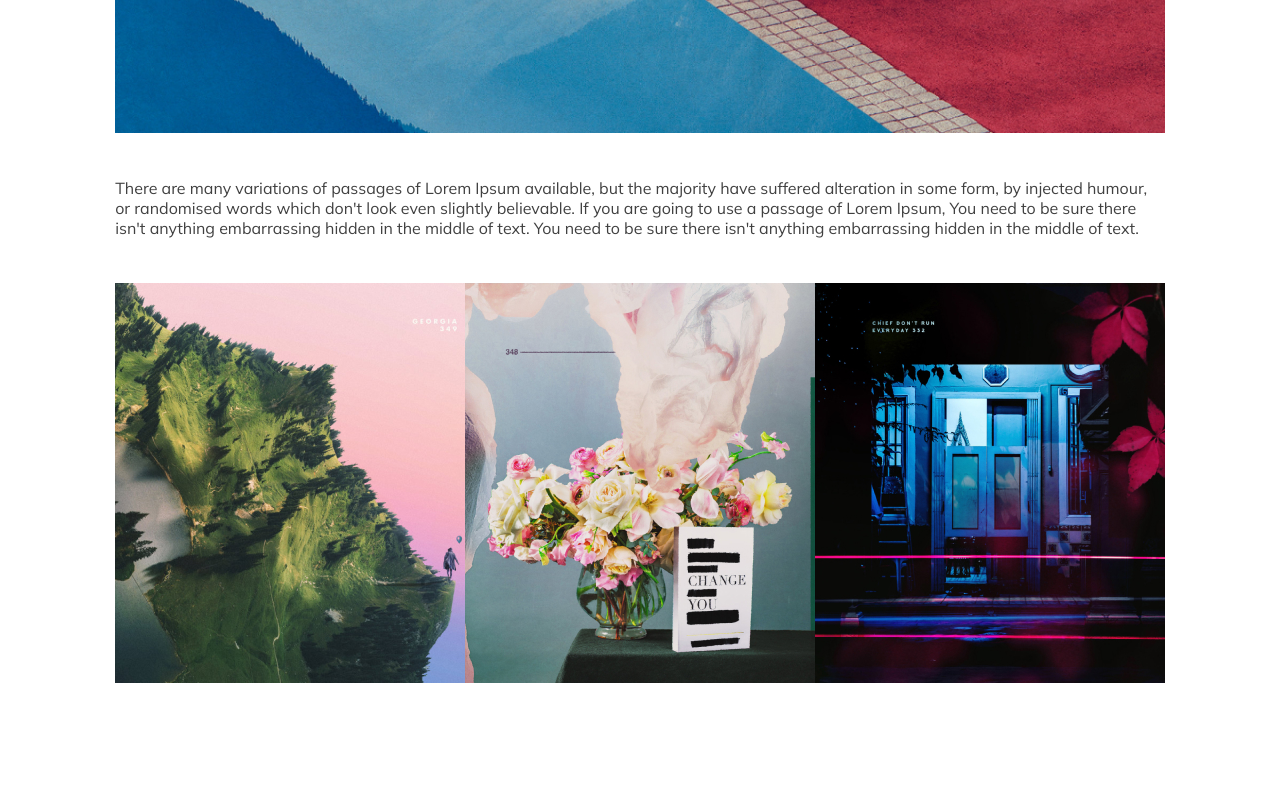
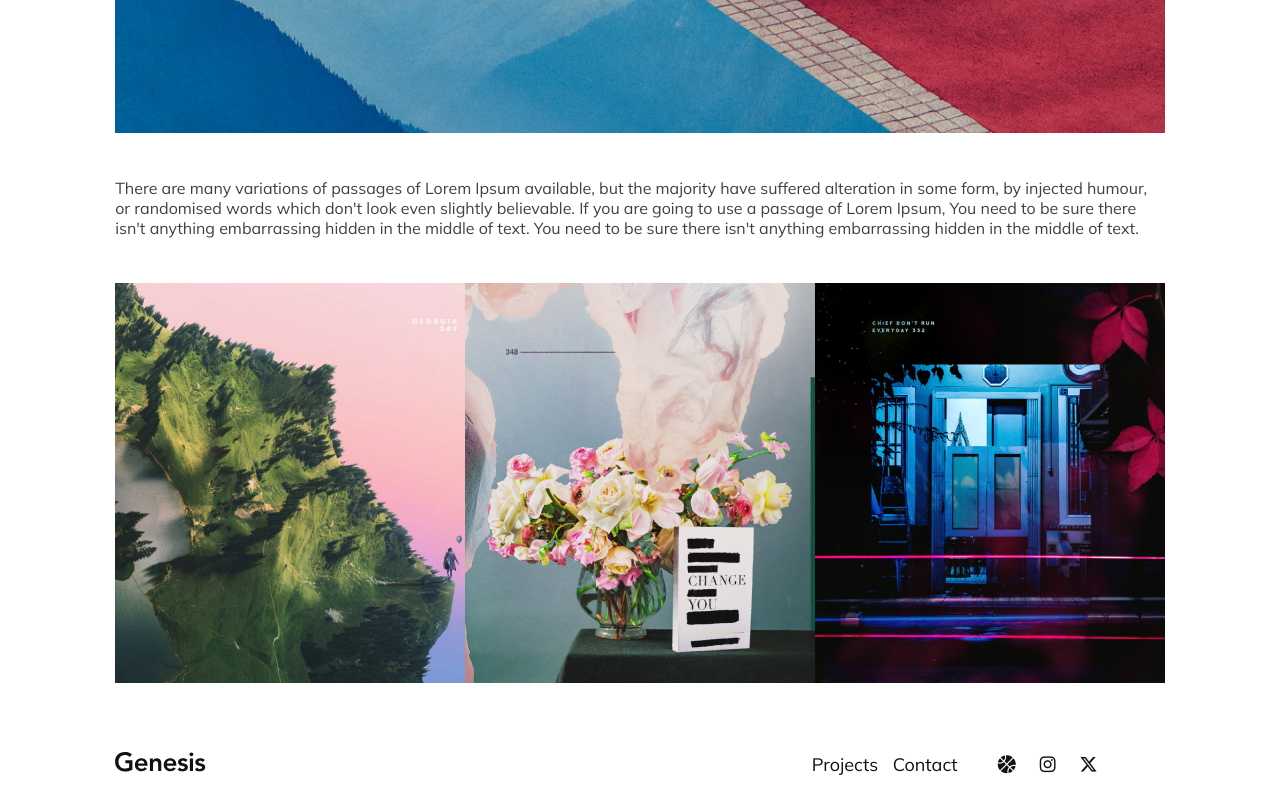
Before and after one commit to danielaayz/genesis-website, a plain HTML site: page project-details.html in a window 1280 px wide. Shown: the part 988-1788 px from the top of the page. Before the commit the page ends 1671 px from the top, so only its background shows below. Drawn offline with nearby package versions, Linux system fonts and the light colour scheme.

Commit message:
feat: add styling to footer

```diff
--- a/project-details.html
+++ b/project-details.html
@@ -105,6 +105,34 @@
                alt="a vase with flowers and a card" />
             <img src="images/house.jpg" alt="a house entrance in the dark" />
          </div>
+         <footer class="footer">
+            <a href="index.html"
+               ><img src="images/logo.svg" alt="genesis logo"
+            /></a>
+            <div class="footer__links">
+               <nav class="nav">
+                  <ul class="nav__list">
+                     <li class="nav__list">
+                        <a class="nav__link" href="project-details.html"
+                           >Projects</a
+                        >
+                     </li>
+                     <li class="nav__list">
+                        <a class="nav__link" href="contact.html">Contact</a>
+                     </li>
+                  </ul>
+               </nav>
+               <a class="footer__icon" href="#" target="_blank"
+                  ><i class="fa-solid fa-basketball"></i
+               ></a>
+               <a class="footer__icon" href="#" target="_blank"
+                  ><i class="fa-brands fa-instagram"></i
+               ></a>
+               <a class="footer__icon" href="#" target="_blank"
+                  ><i class="fa-brands fa-x-twitter"></i
+               ></a>
+            </div>
+         </footer>
       </div>
    </body>
 </html>
--- a/styles/_footer.scss
+++ b/styles/_footer.scss
@@ -3,13 +3,23 @@
 .footer {
    display: flex;
    justify-content: space-between;
+   align-items: center;
+   height: 9vh;
 
    &__links {
+      width: 100%;
+      max-width: 353px;
       display: flex;
       align-items: baseline;
    }
-   &__icon:hover {
-      color: header$hover-color;
+   &__icon,
+   &:visited {
+      color: header.$link-color;
+      &:hover,
+      &:active {
+         color: header.$hover-color;
+      }
+      margin-left: 24px;
    }
    &__img {
       margin-left: 24px;
--- a/styles/_header.scss
+++ b/styles/_header.scss
@@ -7,10 +7,6 @@ header {
    justify-content: space-between;
    align-items: center;
 }
-
-.logo {
-}
-
 .nav {
    min-width: 162px;
    display: flex;
--- a/styles/_main.scss
+++ b/styles/_main.scss
@@ -142,13 +142,12 @@
    width: 100%;
    display: flex;
    justify-content: space-between;
-   margin-top: 45px;
+   margin: 45px 0;
 
    &__image {
       width: 100%;
       height: 100%;
       object-fit: cover;
-      margin-bottom: 45px;
    }
    &__info {
       font-size: 16px;
```
Also changed, not shown: index.html (+6 -2 lines), styles/index.css.
